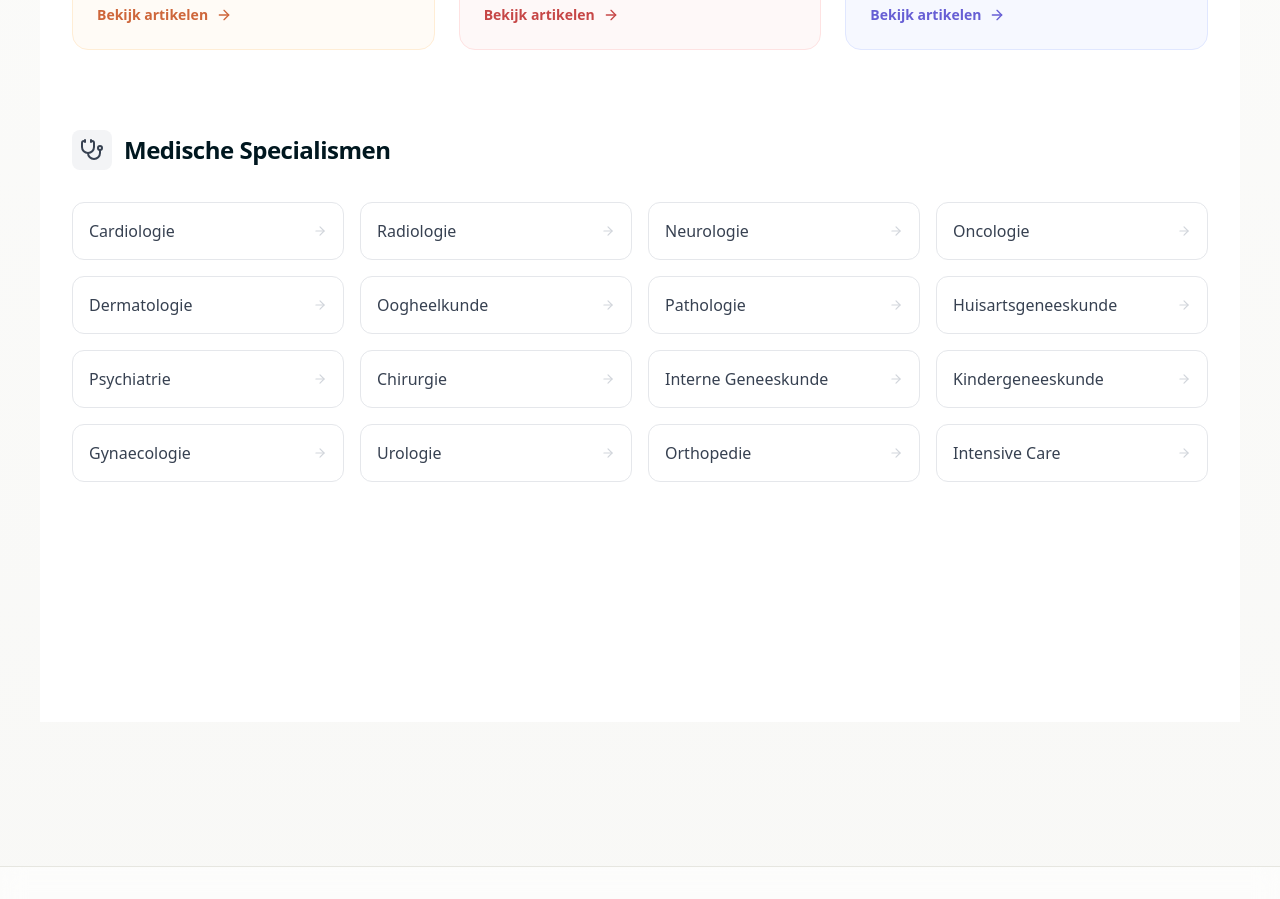
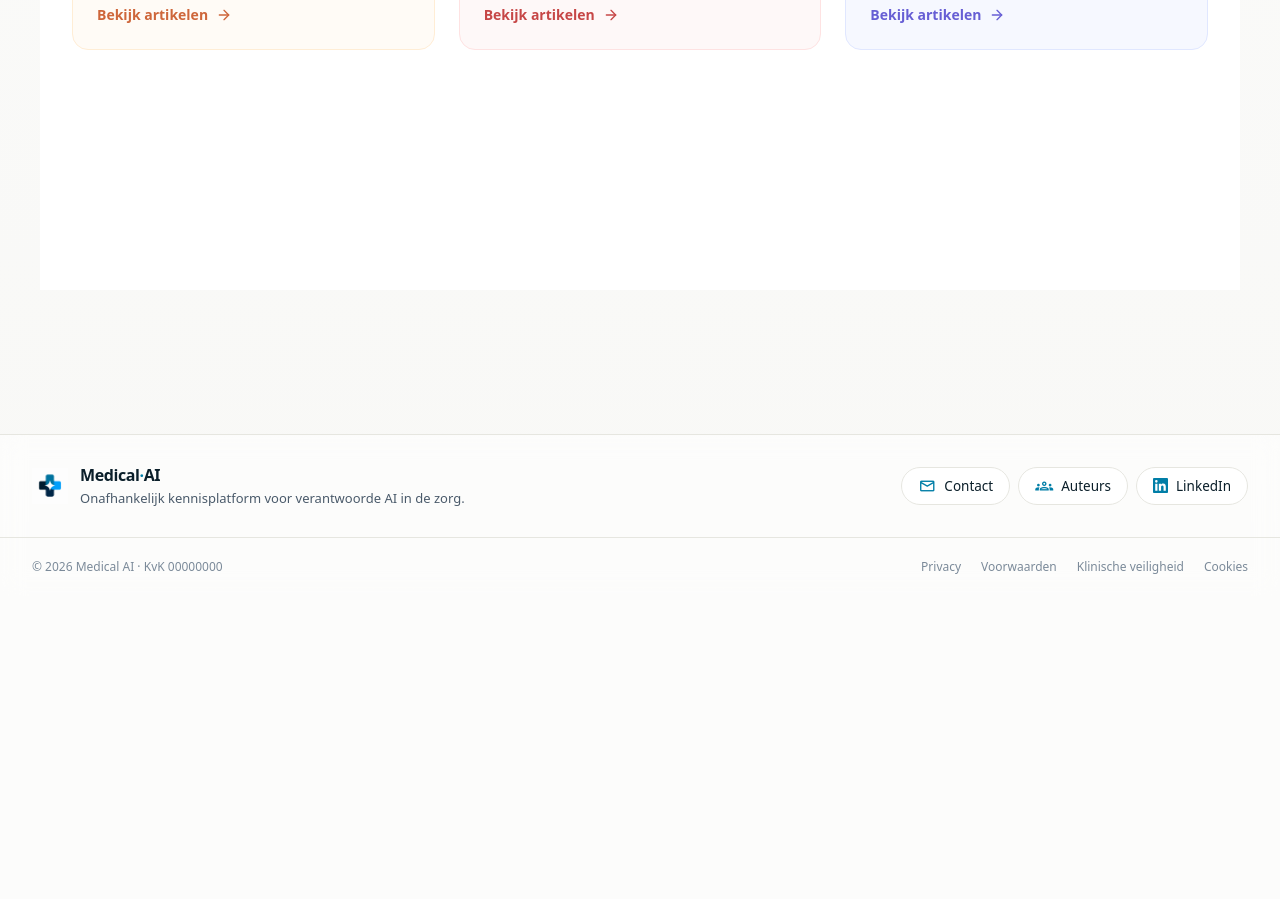
Before and after one commit to illionair/medicalai.nl, a Next.js app: page /topics in a window 1280 px wide. Shown: the part 1120-2019 px from the top of the page. After the commit the page ends 1716 px from the top, so only its background shows below. Built offline with nearby package versions, Linux system fonts and the light colour scheme.

Commit message:
artikles

```diff
--- a/src/app/blog/[id]/page.tsx
+++ b/src/app/blog/[id]/page.tsx
@@ -145,7 +145,7 @@ export default async function BlogPostPage({ params }: { params: Promise<{ id: s
                 )}
 
                 <div className="grid grid-cols-1 gap-10 lg:grid-cols-[minmax(0,1fr)_18rem] xl:gap-12">
-                    {/* Content Column */}
+                    {/* Row 1 left: top trust boxes (next to sidebar) */}
                     <div className="min-w-0">
                         {/* Summary Module */}
                         {blog.summary && (
@@ -196,7 +196,33 @@ export default async function BlogPostPage({ params }: { params: Promise<{ id: s
                                 </p>
                             </EvidenceBox>
                         )}
+                    </div>
 
+                    {/* Row 1 right: sidebar (TOC, QuickFacts, Deel analyse) */}
+                    <div className="hidden lg:block min-w-0">
+                        <div className="sticky top-24 space-y-6">
+                            <ArticleTOC content={blog.content} />
+                            <BlogSidebar
+                                developer={blog.developer}
+                                demoUrl={blog.demoUrl}
+                                vendorUrl={blog.vendorUrl}
+                                privacyType={blog.privacyType}
+                                integration={blog.integration}
+                                fdaStatus={blog.fdaStatus}
+                                fdaNumber={blog.fdaNumber}
+                                ceStatus={blog.ceStatus}
+                                specialism={blog.specialism}
+                                cost={blog.cost}
+                                modelType={blog.modelType}
+                                title={blog.title}
+                                currentUrl={canonicalUrl}
+                                difficulty={difficulty}
+                            />
+                        </div>
+                    </div>
+
+                    {/* Row 2: full-width content (na Deel analyse breder) */}
+                    <div className="lg:col-span-2 min-w-0">
                         <div className="typography-theme max-w-none">
                             <ArticleMarkdown content={blog.content} />
                         </div>
@@ -303,29 +329,6 @@ export default async function BlogPostPage({ params }: { params: Promise<{ id: s
                             </p>
                         </div>
                     </div>
-
-                    {/* Sidebar Column (Desktop Only) */}
-                    <div className="hidden lg:block min-w-0">
-                        <div className="sticky top-24 space-y-6">
-                            <ArticleTOC content={blog.content} />
-                            <BlogSidebar
-                                developer={blog.developer}
-                                demoUrl={blog.demoUrl}
-                                vendorUrl={blog.vendorUrl}
-                                privacyType={blog.privacyType}
-                                integration={blog.integration}
-                                fdaStatus={blog.fdaStatus}
-                                fdaNumber={blog.fdaNumber}
-                                ceStatus={blog.ceStatus}
-                                specialism={blog.specialism}
-                                cost={blog.cost}
-                                modelType={blog.modelType}
-                                title={blog.title}
-                                currentUrl={canonicalUrl}
-                                difficulty={difficulty}
-                            />
-                        </div>
-                    </div>
                 </div>
             </div>
 
--- a/src/app/topics/page.tsx
+++ b/src/app/topics/page.tsx
@@ -2,7 +2,7 @@
 
 import { motion } from "framer-motion";
 import Link from "next/link";
-import { ArrowRight, Activity, Shield, Stethoscope, Brain, Microscope, Scale, FileText, BookOpen } from "lucide-react";
+import { ArrowRight, Activity, Shield, Brain, Microscope, Scale, FileText, BookOpen } from "lucide-react";
 
 const clinicalTopics = [
     {
@@ -54,13 +54,6 @@ const governanceTopics = [
         icon: <FileText size={24} />,
         color: "bg-indigo-50 text-indigo-700 border-indigo-100",
     },
-];
-
-const specialisms = [
-    "Cardiologie", "Radiologie", "Neurologie", "Oncologie",
-    "Dermatologie", "Oogheelkunde", "Pathologie", "Huisartsgeneeskunde",
-    "Psychiatrie", "Chirurgie", "Interne Geneeskunde", "Kindergeneeskunde",
-    "Gynaecologie", "Urologie", "Orthopedie", "Intensive Care"
 ];
 
 export default function TopicsPage() {
@@ -170,32 +163,6 @@ export default function TopicsPage() {
                     </div>
                 </section>
 
-                {/* Specialisms Section */}
-                <section>
-                    <div className="flex items-center gap-3 mb-8">
-                        <div className="p-2 bg-gray-100 rounded-lg text-gray-700">
-                            <Stethoscope size={24} />
-                        </div>
-                        <h2 className="text-2xl font-bold text-brand-dark">Medische Specialismen</h2>
-                    </div>
-                    <div className="grid grid-cols-2 md:grid-cols-4 lg:grid-cols-4 gap-4">
-                        {specialisms.map((specialism) => (
-                            <Link href={`/topics/${specialism}`} key={specialism}>
-                                <motion.div
-                                    whileHover={{ scale: 1.02 }}
-                                    whileTap={{ scale: 0.98 }}
-                                    className="p-4 rounded-xl border border-gray-200 bg-white hover:border-brand-primary/30 hover:shadow-md transition-all flex items-center justify-between group"
-                                >
-                                    <span className="font-medium text-gray-700 group-hover:text-brand-primary transition-colors">
-                                        {specialism}
-                                    </span>
-                                    <ArrowRight size={14} className="text-gray-300 group-hover:text-brand-primary transition-colors" />
-                                </motion.div>
-                            </Link>
-                        ))}
-                    </div>
-                </section>
-
                 {/* Spacer to ensure footer separation */}
                 <div className="h-40"></div>
 
--- a/src/components/hub/CategoryGrid.tsx
+++ b/src/components/hub/CategoryGrid.tsx
@@ -1,15 +1,35 @@
 import Link from "next/link";
 
-const SPECIALISMEN = [
-    { name: "Radiologie", icon: "radiology", count: 12 },
-    { name: "Cardiologie", icon: "cardiology", count: 9 },
-    { name: "Oncologie", icon: "oncology", count: 7 },
-    { name: "Neurologie", icon: "neurology", count: 6 },
-    { name: "Dermatologie", icon: "dermatology", count: 5 },
-    { name: "Pathologie", icon: "biotech", count: 4 },
-    { name: "Oogheelkunde", icon: "visibility", count: 3 },
-    { name: "Huisartsgenees.", icon: "stethoscope", count: 3 },
-] as const;
+type CategoryMeta = {
+    name: string;
+    description: string;
+    icon: string;
+};
+
+const CATEGORY_META: Record<string, CategoryMeta> = {
+    Predictie: {
+        name: "Predictie",
+        description: "Risicostratificatie en voorspelmodellen.",
+        icon: "query_stats",
+    },
+    Diagnostiek: {
+        name: "Diagnostiek",
+        description: "AI voor detectie en diagnose.",
+        icon: "biotech",
+    },
+    Methodisch: {
+        name: "Methodisch",
+        description: "Validatie, modelontwikkeling en implementatie.",
+        icon: "school",
+    },
+    Ethiek: {
+        name: "Ethiek",
+        description: "Bias, fairness en verantwoorde AI.",
+        icon: "balance",
+    },
+};
+
+const CATEGORY_ORDER = ["Predictie", "Diagnostiek", "Methodisch", "Ethiek"] as const;
 
 export type CategoryGridProps = {
     counts?: Partial<Record<string, number>>;
@@ -20,39 +40,41 @@ function MS({ name, className = "" }: { name: string; className?: string }) {
     return <span className={"material-symbols-outlined " + className}>{name}</span>;
 }
 
-function SpecialismTile({ s }: { s: (typeof SPECIALISMEN)[number] }) {
+function CategoryTile({ meta, count }: { meta: CategoryMeta; count: number }) {
     return (
         <Link
-            href={`/topics/${encodeURIComponent(s.name)}`}
+            href={`/topics/${encodeURIComponent(meta.name)}`}
             className="group flex items-center gap-3 p-3 rounded-2xl bg-white/55 hover:bg-white border border-white/60 hover:border-white transition-all"
         >
             <div className="w-10 h-10 rounded-xl bg-[#EEF6FB] flex items-center justify-center text-[#007EA7] shrink-0 group-hover:bg-[#003459] group-hover:text-white transition-colors">
-                <MS name={s.icon} className="!text-[20px]" />
+                <MS name={meta.icon} className="!text-[20px]" />
             </div>
             <div className="min-w-0 flex-1">
-                <h4 className="text-[14px] font-semibold text-on-surface leading-tight truncate">{s.name}</h4>
-                <span className="text-[12px] text-outline">{s.count} artikelen</span>
+                <h4 className="text-[14px] font-semibold text-on-surface leading-tight truncate">{meta.name}</h4>
+                <span className="text-[12px] text-outline">{count} {count === 1 ? "artikel" : "artikelen"}</span>
             </div>
             <MS name="arrow_forward" className="!text-[16px] text-outline group-hover:text-[#003459] transition-colors" />
         </Link>
     );
 }
 
-export default function CategoryGrid(_: CategoryGridProps = {}) {
+export default function CategoryGrid({ categories = [] }: CategoryGridProps = {}) {
+    const countsByName = new Map(categories.map((c) => [c.category, c.count]));
+
     return (
         <div className="glass-panel rounded-[24px] p-9 md:p-10 flex flex-col ambient-shadow">
             <div className="flex justify-between items-end mb-6">
                 <div>
-                    <h2 className="headline-md text-on-surface">Verken op specialisme</h2>
-                    <p className="text-[13.5px] text-on-surface-variant mt-1">Vind onderzoek dat raakt aan jouw vakgebied.</p>
+                    <h2 className="headline-md text-on-surface">Verken op categorie</h2>
+                    <p className="text-[13.5px] text-on-surface-variant mt-1">Vind onderzoek dat aansluit op jouw vraag.</p>
                 </div>
                 <Link href="/topics" className="label-sm brand-accent hover:text-[#003459] transition-colors shrink-0">
                     Alle topics
                 </Link>
             </div>
             <div className="grid grid-cols-2 gap-2 flex-grow">
-                {SPECIALISMEN.map((s) => (
-                    <SpecialismTile key={s.name} s={s} />
+                {CATEGORY_ORDER.map((name) => (
+                    <CategoryTile key={name} meta={CATEGORY_META[name]} count={countsByName.get(name) ?? 0} />
                 ))}
             </div>
         </div>
```
Also changed, not shown: 2 other files (tests, documents, lock files or other folders).
